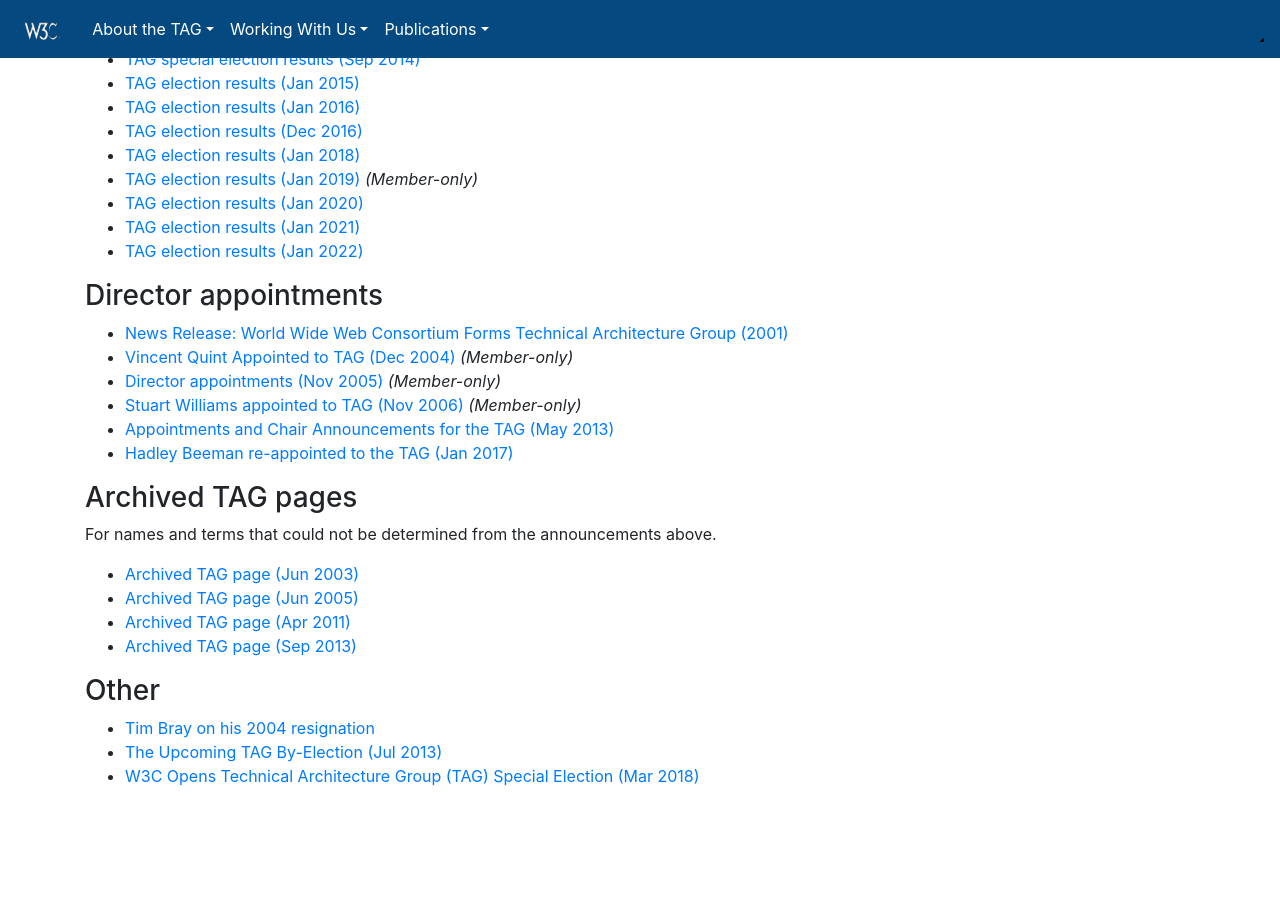
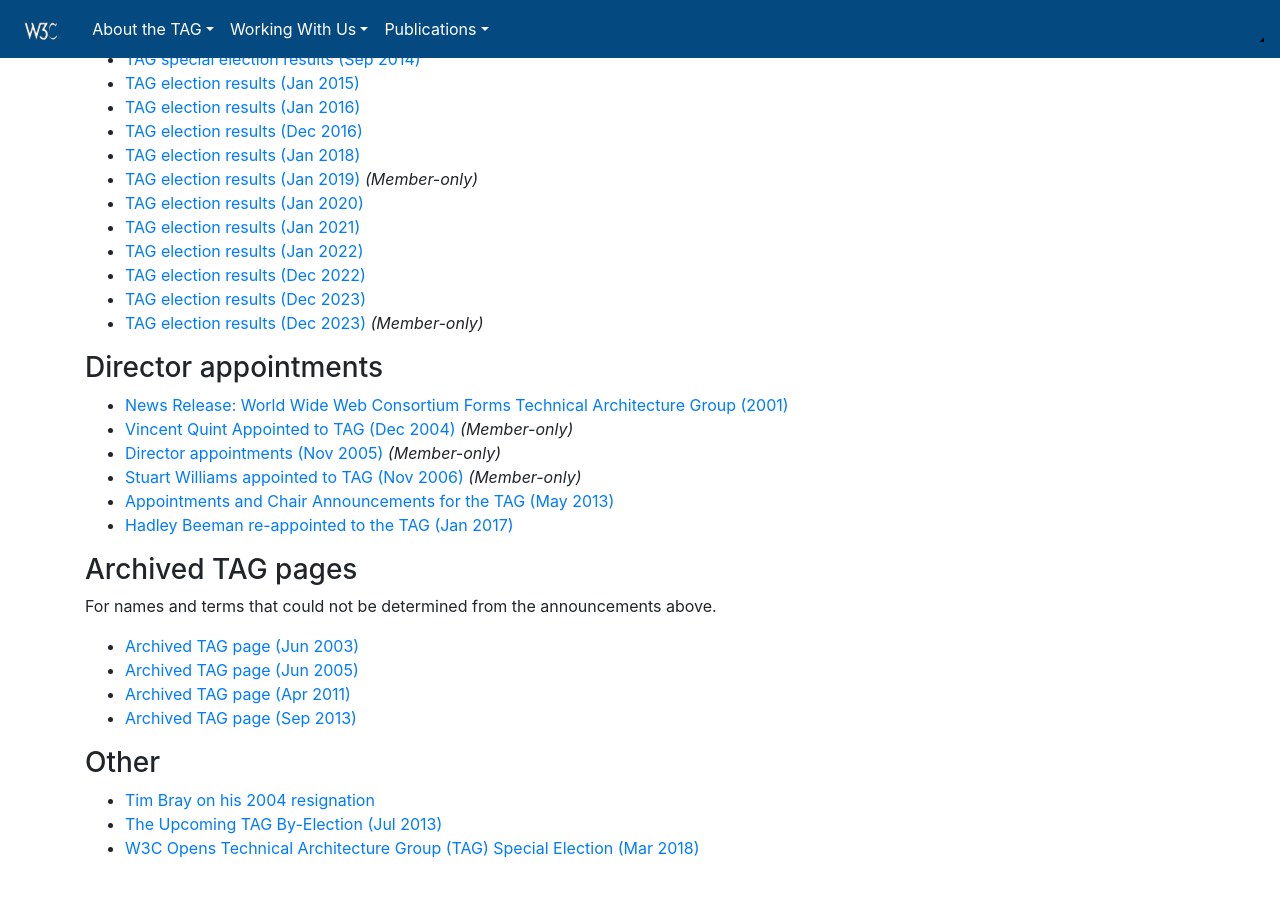
Before and after one commit to w3ctag/tag.w3.org, a Jekyll site: the page built from history/index.md, in a window 1280 px wide and 900 px high, scrolled down 2026 px. Shown: the top 897 px of the window. Built offline with Jekyll 4.4.1, drawn with Linux system fonts in a browser that asks for light colours; nearby versions of some CDN libraries; library files that are not in the unit come from our copies; before the commit the page ends 2854 px from its top, so only the background shows below that.

Commit message:
added link to election results

```diff
--- a/history/index.md
+++ b/history/index.md
@@ -46,6 +46,9 @@
 - [TAG election results (Jan 2020)](https://www.w3.org/blog/news/archives/8231)
 - [TAG election results (Jan 2021)](https://www.w3.org/blog/news/archives/8846)
 - [TAG election results (Jan 2022)](https://www.w3.org/blog/news/archives/9377)
+- [TAG election results (Dec 2022)](https://www.w3.org/news/2022/w3c-advisory-committee-elects-technical-architecture-group-11/)
+- [TAG election results (Dec 2023)](https://www.w3.org/news/2023/w3c-advisory-committee-elects-technical-architecture-group/)
+- [TAG election results (Dec 2023)](https://lists.w3.org/Archives/Member/w3c-ac-members/2023OctDec/0059.html) *(Member-only)*
 
 ### Director appointments
 
```
